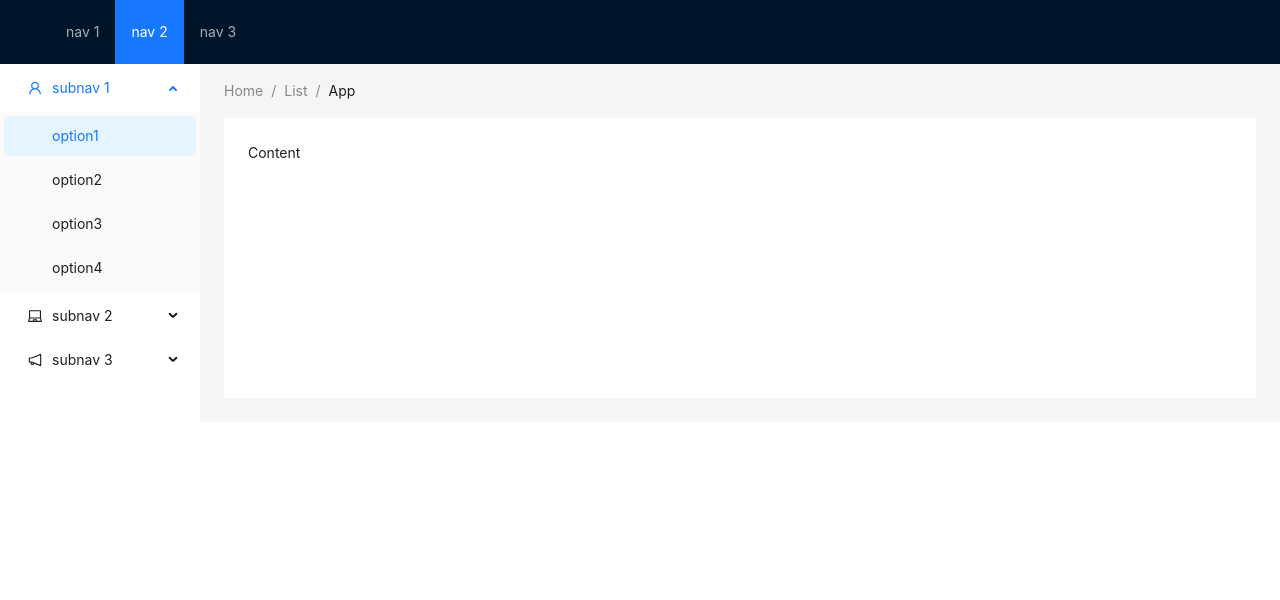
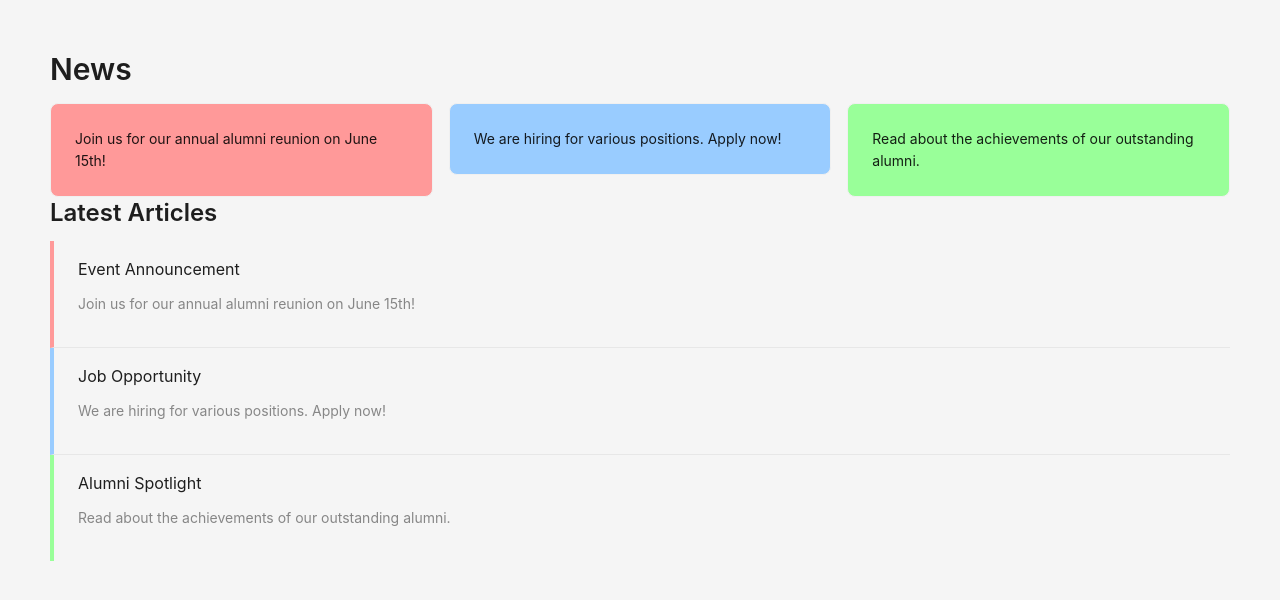
Before and after one commit to PankajSinghSheoran/Alumni-Form, a React (Create React App) app: page /news in a window 1280 px wide. Shown: the top 600 px of the page. Built offline with nearby package versions, Linux system fonts and the light colour scheme.

Commit message:
rearranged menubar and added News items

```diff
--- a/src/pages/alumni/alumni.tsx
+++ b/src/pages/alumni/alumni.tsx
@@ -1,21 +1,6 @@
-import React, { useState } from "react";
-import {
-  MenuFoldOutlined,
-  MenuUnfoldOutlined,
-  UploadOutlined,
-  UserOutlined,
-  VideoCameraOutlined,
-} from "@ant-design/icons";
-import { Breadcrumb, Layout, Menu, theme } from "antd";
-
-const { Header, Sider, Content } = Layout;
+import { Breadcrumb, Layout } from "antd";
 
 const App: React.FC = () => {
-  const [collapsed, setCollapsed] = useState(false);
-  const {
-    token: { colorBgContainer },
-  } = theme.useToken();
-
   return (
     <Layout>
       <div>
@@ -27,59 +12,13 @@ const App: React.FC = () => {
             <a href="/contact"> Register </a>
           </Breadcrumb.Item>
           <Breadcrumb.Item>
-            <a href="/alumni"> Alumni </a>
+            <a href="##"> Alumni </a>
           </Breadcrumb.Item>
           <Breadcrumb.Item>
             <a href="/news"> News </a>
           </Breadcrumb.Item>
         </Breadcrumb>
       </div>
-      <Sider trigger={null} collapsible collapsed={collapsed}>
-        <div className="logo" />
-        <Menu
-          theme="dark"
-          mode="inline"
-          defaultSelectedKeys={["1"]}
-          items={[
-            {
-              key: "1",
-              icon: <UserOutlined />,
-              label: "Profile",
-            },
-            {
-              key: "2",
-              icon: <VideoCameraOutlined />,
-              label: "Update Clips",
-            },
-            {
-              key: "3",
-              icon: <UploadOutlined />,
-              label: "Upload Clips",
-            },
-          ]}
-        />
-      </Sider>
-      <Layout className="site-layout">
-        <Header style={{ padding: 0, background: colorBgContainer }}>
-          {React.createElement(
-            collapsed ? MenuUnfoldOutlined : MenuFoldOutlined,
-            {
-              className: "trigger",
-              onClick: () => setCollapsed(!collapsed),
-            }
-          )}
-        </Header>
-        <Content
-          style={{
-            margin: "24px 16px",
-            padding: 24,
-            minHeight: 280,
-            background: colorBgContainer,
-          }}
-        >
-          Content
-        </Content>
-      </Layout>
     </Layout>
   );
 };
--- a/src/pages/home/home.tsx
+++ b/src/pages/home/home.tsx
@@ -1,36 +1,37 @@
 import React, { useState } from "react";
-import { Layout, Menu, MenuProps, theme } from "antd";
+import { Layout, Menu, theme } from "antd";
 import {
   AppstoreOutlined,
   MailOutlined,
   SettingOutlined,
 } from "@ant-design/icons";
+import { Link } from "react-router-dom";
 
 const { Content, Footer } = Layout;
 
-const items: MenuProps["items"] = [
+const items = [
   {
-    label: <a href="/">Home</a>,
+    label: <Link to="/">Home</Link>,
     key: "mail",
     icon: <MailOutlined />,
   },
   {
-    label: <a href="./alumni">Alumni</a>,
+    label: <Link to="##">Alumni</Link>,
     key: "app",
     icon: <AppstoreOutlined />,
     children: [
       {
-        label: <a href="./alumni">Register Now</a>,
+        label: <Link to="./alumni">Register Now</Link>,
         key: "1",
       },
       {
-        label: <a href="./alumni">Login</a>,
+        label: <Link to="./alumni">Login</Link>,
         key: "2",
       },
     ],
   },
   {
-    label: <a href="./news">News</a>,
+    label: <Link to="./news">News</Link>,
     key: "SubMenu",
     icon: <SettingOutlined />,
   },
@@ -38,7 +39,7 @@ const items: MenuProps["items"] = [
     label: (
       <a
         href="https://www.crmjatcollege.com/"
-        target={"_blank"}
+        target="_blank"
         rel="noopener noreferrer"
       >
         Official website
@@ -48,28 +49,58 @@ const items: MenuProps["items"] = [
   },
 ];
 
-export default function Home() {
+interface LayoutWrapperProps {
+  children: React.ReactNode;
+}
+
+const LayoutWrapper: React.FC<LayoutWrapperProps> = ({ children }) => {
   const {
     token: { colorBgContainer },
   } = theme.useToken();
 
-  const [current, setCurrent] = useState("mail");
+  return (
+    <Layout className="layout">
+      <Content style={{ padding: "0 50px" }}>{children}</Content>
+    </Layout>
+  );
+};
 
-  const onClick: MenuProps["onClick"] = (e) => {
+const Home: React.FC = () => {
+  const {
+    token: { colorBgContainer },
+  } = theme.useToken();
+
+  const [current, setCurrent] = useState<string>("mail");
+
+  const onClick = (e: { key: string }) => {
     console.log("click ", e);
     setCurrent(e.key);
   };
+
   return (
     <Layout className="flex">
-      <Content className="site-layout" style={{ padding: "0 50px" }}>
+      <LayoutWrapper>
+        <Content
+          className="site-layout"
+          style={{ padding: "0 50px", textAlign: "center" }}
+        >
           <Menu
             onClick={onClick}
             selectedKeys={[current]}
             mode="horizontal"
             items={items}
+            style={{
+              display: "flex",
+              justifyContent: "center",
+              fontSize: "20px",
+            }}
           />
           <div
-          style={{ padding: 24, minHeight: 380, background: colorBgContainer }}
+            style={{
+              padding: 24,
+              minHeight: 380,
+              background: colorBgContainer,
+            }}
           >
             <img
               src="https://crmjatcollege.com/templates/crmjat/slider/slider4.jpg"
@@ -82,8 +113,11 @@ export default function Home() {
           </div>
         </Content>
         <Footer style={{ textAlign: "center" }}>
-        Alumni Managment Portal ©2023 Created by Pankaj Singh Sheoran
+          Alumni Management Portal ©2023 Created by Pankaj Singh Sheoran
         </Footer>
+      </LayoutWrapper>
     </Layout>
   );
-}
+};
+
+export default Home;
--- a/src/pages/news/news.tsx
+++ b/src/pages/news/news.tsx
@@ -1,87 +1,71 @@
 import React from "react";
-import {
-  LaptopOutlined,
-  NotificationOutlined,
-  UserOutlined,
-} from "@ant-design/icons";
-import type { MenuProps } from "antd";
-import { Breadcrumb, Layout, Menu, theme } from "antd";
+import { Layout, Typography, Row, Col, Card, List } from "antd";
 
-const { Header, Content, Sider } = Layout;
+const { Content } = Layout;
+const { Title } = Typography;
 
-const items1: MenuProps["items"] = ["1", "2", "3"].map((key) => ({
-  key,
-  label: `nav ${key}`,
-}));
+const newsData = [
+  {
+    title: "Event Announcement",
+    type: "event",
+    description: "Join us for our annual alumni reunion on June 15th!",
+  },
+  {
+    title: "Job Opportunity",
+    type: "job",
+    description: "We are hiring for various positions. Apply now!",
+  },
+  {
+    title: "Alumni Spotlight",
+    type: "spotlight",
+    description: "Read about the achievements of our outstanding alumni.",
+  },
+];
 
-const items2: MenuProps["items"] = [
-  UserOutlined,
-  LaptopOutlined,
-  NotificationOutlined,
-].map((icon, index) => {
-  const key = String(index + 1);
+interface CardColors {
+  [key: string]: string;
+}
 
-  return {
-    key: `sub${key}`,
-    icon: React.createElement(icon),
-    label: `subnav ${key}`,
+const cardColors: CardColors = {
+  event: "#ff9999",
+  job: "#99ccff",
+  spotlight: "#99ff99",
+};
 
-    children: new Array(4).fill(null).map((_, j) => {
-      const subKey = index * 4 + j + 1;
-      return {
-        key: subKey,
-        label: `option${subKey}`,
-      };
-    }),
-  };
-});
-
-const App: React.FC = () => {
-  const {
-    token: { colorBgContainer },
-  } = theme.useToken();
-
+export default function News() {
   return (
     <Layout>
-      <Header className="header">
-        <div className="logo" />
-        <Menu
-          theme="dark"
-          mode="horizontal"
-          defaultSelectedKeys={["2"]}
-          items={items1}
+      <Content style={{ padding: "50px" }}>
+        <Title level={2}>News</Title>
+        <Row gutter={[16, 16]}>
+          {newsData.map((news) => (
+            <Col key={news.title} xs={24} sm={12} md={8}>
+              <Card
+                style={{ backgroundColor: cardColors[news.type] }}
+                hoverable
+              >
+                <p>{news.description}</p>
+              </Card>
+            </Col>
+          ))}
+        </Row>
+        <Title level={3}>Latest Articles</Title>
+        <List
+          itemLayout="vertical"
+          size="large"
+          dataSource={newsData}
+          renderItem={(news) => (
+            <List.Item
+              style={{ borderLeft: `4px solid ${cardColors[news.type]}` }}
+            >
+              <List.Item.Meta
+                title={news.title}
+                description={news.description}
+              />
+            </List.Item>
+          )}
         />
-      </Header>
-      <Layout>
-        <Sider width={200} style={{ background: colorBgContainer }}>
-          <Menu
-            mode="inline"
-            defaultSelectedKeys={["1"]}
-            defaultOpenKeys={["sub1"]}
-            style={{ height: "100%", borderRight: 0 }}
-            items={items2}
-          />
-        </Sider>
-        <Layout style={{ padding: "0 24px 24px" }}>
-          <Breadcrumb style={{ margin: "16px 0" }}>
-            <Breadcrumb.Item>Home</Breadcrumb.Item>
-            <Breadcrumb.Item>List</Breadcrumb.Item>
-            <Breadcrumb.Item>App</Breadcrumb.Item>
-          </Breadcrumb>
-          <Content
-            style={{
-              padding: 24,
-              margin: 0,
-              minHeight: 280,
-              background: colorBgContainer,
-            }}
-          >
-            Content
-          </Content>
-        </Layout>
-      </Layout>
+      </Content>
     </Layout>
   );
-};
-
-export default App;
+}
```
Also changed, not shown: 2 other files (tests, documents, lock files or other folders). Lines whose indentation alone changed are shown as unchanged.
